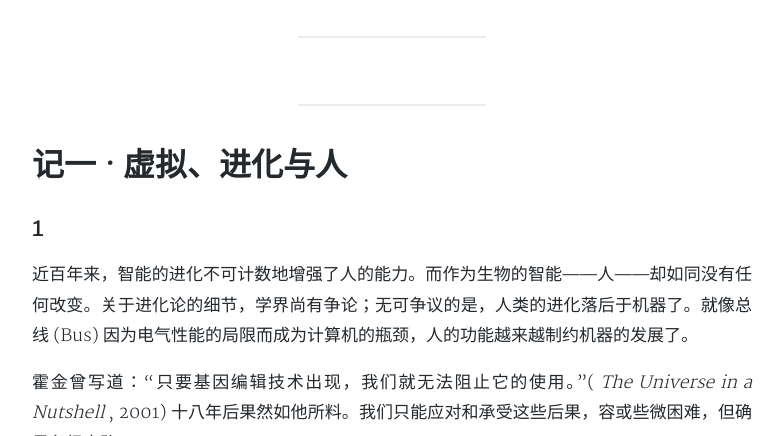
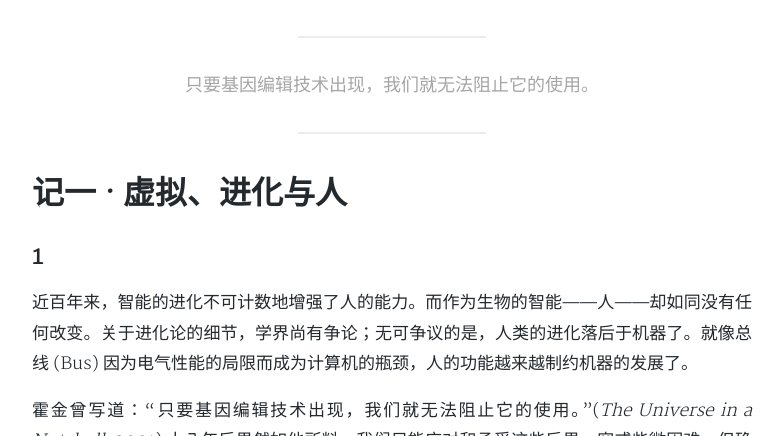
Before and after one commit to imrsp/imrsp.github.io-old, a Jekyll site: the page built from _posts/2022-03-02-essay.md, in a window 1280 px wide and 900 px high, cut to the strip 464-900 px from the top of the window. Shown: the whole strip, without its empty margins (248-1032 px from the left). Built offline with Jekyll 4.4.1, drawn with Linux system fonts in a browser that asks for light colours; nearby versions of some CDN libraries; comment, search, counter and statistics services are not loaded; a style sheet for code colours, icons or effects is not loaded.

Commit message:
Update 2022-03-02-essay.md

```diff
--- a/_posts/2022-03-02-essay.md
+++ b/_posts/2022-03-02-essay.md
@@ -1,7 +1,7 @@
 ---
 layout: post
 title: '虚拟、进化与人（Pandemic两记）'
-subtitle: ''
+subtitle: '只要基因编辑技术出现，我们就无法阻止它的使用。'
 date: 2022-03-02
 categories: snip
 author: Simon
@@ -15,7 +15,7 @@ tags: snip Pandemic 虚拟世界 复杂性
 
 近百年来，智能的进化不可计数地增强了人的能力。而作为生物的智能——人——却如同没有任何改变。关于进化论的细节，学界尚有争论；无可争议的是，人类的进化落后于机器了。就像总线 (Bus) 因为电气性能的局限而成为计算机的瓶颈，人的功能越来越制约机器的发展了。
 
-霍金曾写道：“只要基因编辑技术出现，我们就无法阻止它的使用。”( *The Universe in a Nutshell* , 2001) 十八年后果然如他所料。我们只能应对和承受这些后果，容或些微困难，但确是必经之路。
+霍金曾写道：“只要基因编辑技术出现，我们就无法阻止它的使用。”(*The Universe in a Nutshell*, 2001) 十八年后果然如他所料。我们只能应对和承受这些后果，容或些微困难，但确是必经之路。
 
 ## 2
 
```
